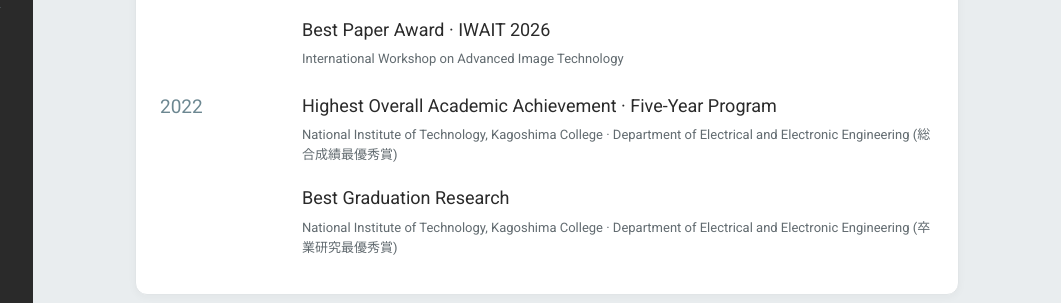
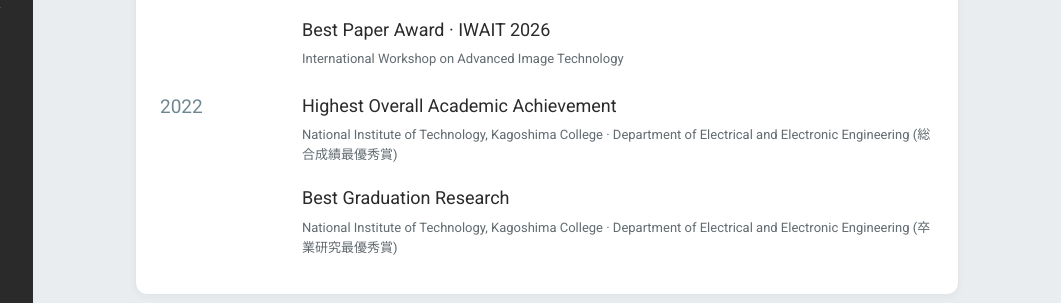
Before and after one commit to arimuraKoshun/arimuraKoshun.github.io, a plain HTML site: page awards.html in a window 1280 px wide. Shown: the part 317-620 px from the top of the page, 219-1280 px from the left. Drawn offline with Linux system fonts and the light colour scheme.

Commit message:
Remove five-year label from academic award

```diff
--- a/awards.html
+++ b/awards.html
@@ -40,7 +40,7 @@
                 <div class="award-year-group">
                     <span class="year">2022</span>
                     <div class="award-entries">
-                        <div class="award-entry"><h3>Highest Overall Academic Achievement · Five-Year Program</h3><p class="award-description">National Institute of Technology, Kagoshima College · Department of Electrical and Electronic Engineering (総合成績最優秀賞)</p></div>
+                        <div class="award-entry"><h3>Highest Overall Academic Achievement</h3><p class="award-description">National Institute of Technology, Kagoshima College · Department of Electrical and Electronic Engineering (総合成績最優秀賞)</p></div>
                         <div class="award-entry"><h3>Best Graduation Research</h3><p class="award-description">National Institute of Technology, Kagoshima College · Department of Electrical and Electronic Engineering (卒業研究最優秀賞)</p></div>
                     </div>
                 </div>
```
Also changed, not shown: ja/awards.html (+1 -1 lines).
